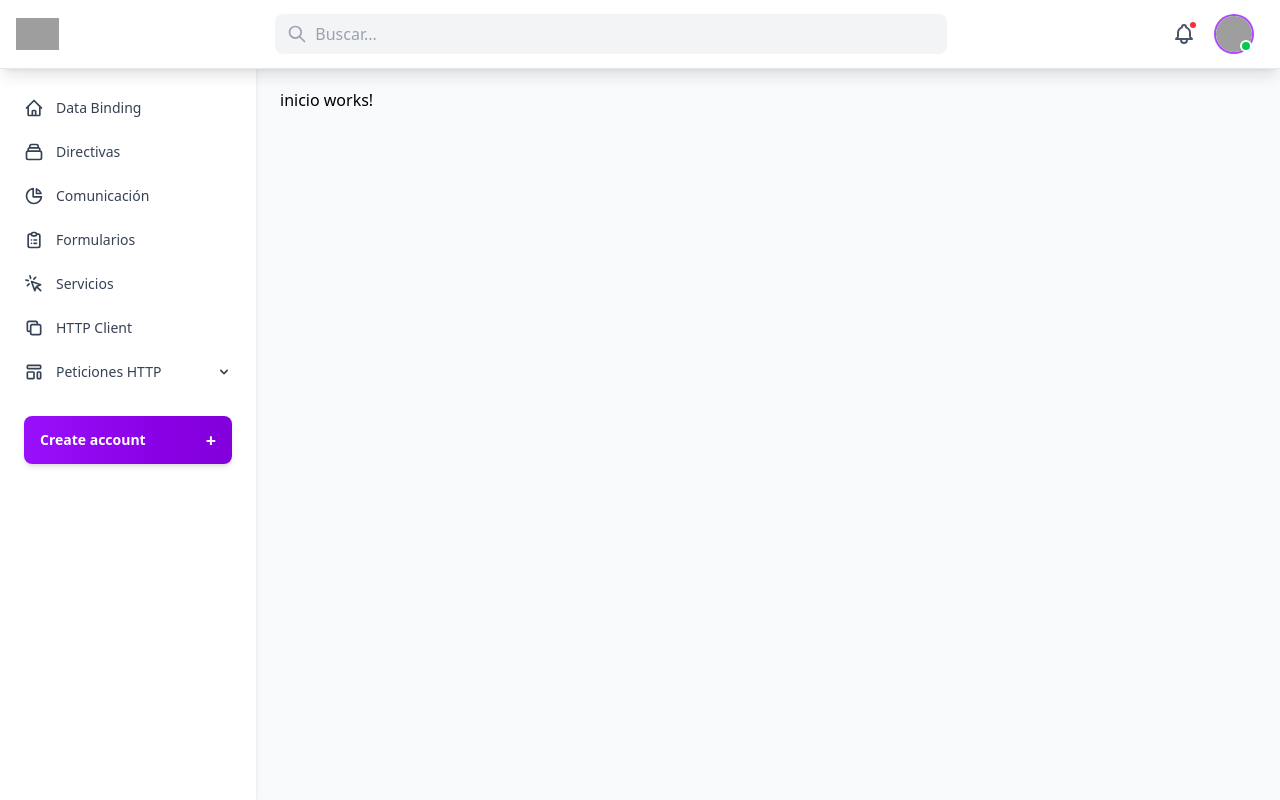
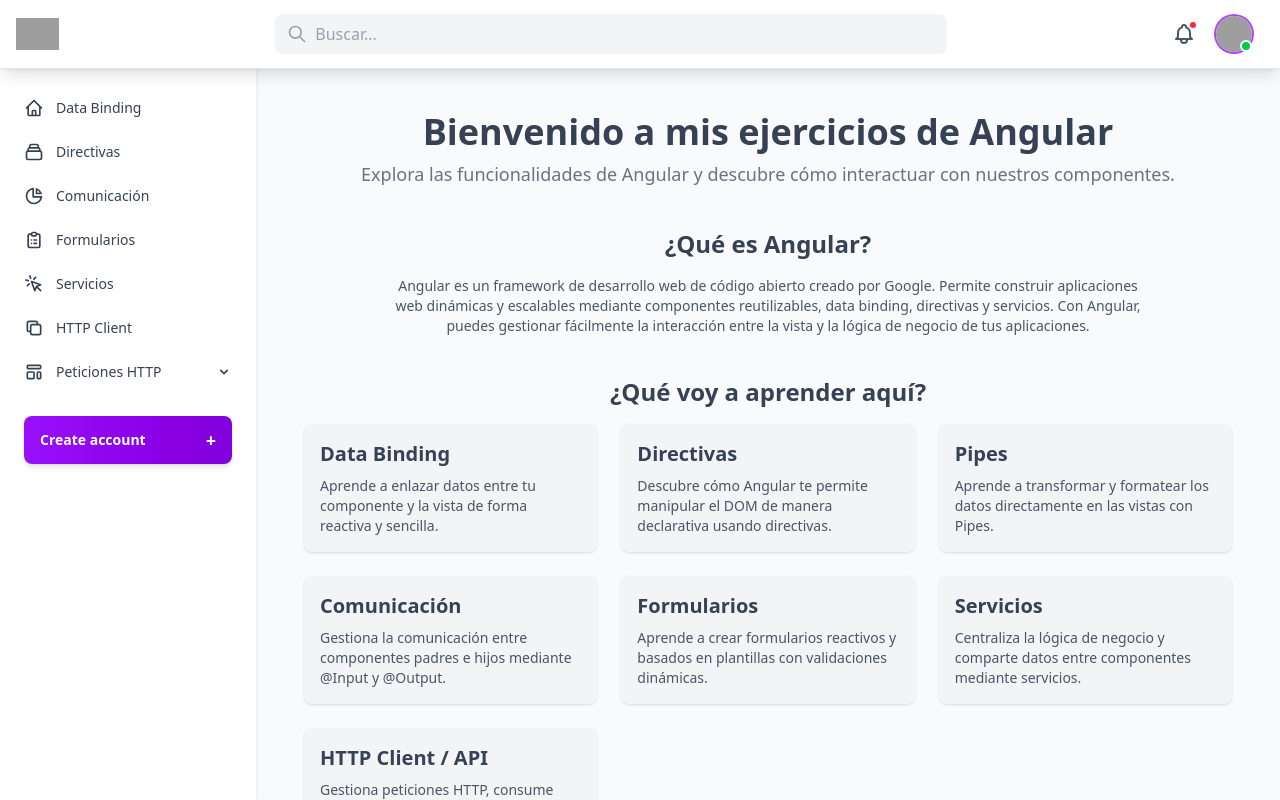
Before and after one commit to NoPinguino/EjerciciosAngular, an Angular app: page / in a window 1280 px wide. Built offline with nearby package versions, Linux system fonts and the light colour scheme; grey boxes are pictures that could not be loaded.

Commit message:
Mejora en estilos y página de Inicio

```diff
--- a/src/app/header/header.html
+++ b/src/app/header/header.html
@@ -58,14 +58,14 @@
         <!-- Profile -->
         <div class="relative">
           <button
-            class="flex items-center rounded-xl p-1 hover:bg-gray-100 dark:hover:bg-gray-700 focus:outline-none focus:ring-2 focus:ring-purple-500 transition-all duration-200"
+            class="flex items-center rounded-xl p-1 hover:bg-gray-100 dark:hover:bg-gray-700 focus:outline-none transition-all duration-200"
             aria-label="Perfil"
           >
             <div class="relative">
               <img
                 class="w-9 h-9 rounded-full object-cover ring-2 ring-purple-500 dark:ring-purple-400"
-                src="https://images.unsplash.com/photo-1502378735452-bc7d86632805?ixlib=rb-1.2.1&auto=format&fit=crop&w=200&q=80"
-                alt="Profile"
+                src="https://i.pinimg.com/1200x/73/46/7e/73467ec4721556c9bd59322134f00148.jpg"
+                alt="Penguin"
               />
               <span
                 class="absolute bottom-0 right-0 w-3 h-3 bg-green-500 border-2 border-white dark:border-gray-800 rounded-full"
--- a/src/app/pages/data-binding/data-binding.html
+++ b/src/app/pages/data-binding/data-binding.html
@@ -1,8 +1,8 @@
 <div class="max-w-full mx-6 p-6">
-  <h1 class="text-3xl font-bold my-8 text-center">Ejemplos de Data Binding en Angular</h1>
+  <h1 class="text-4xl font-bold my-6 text-center">Ejemplos de Data Binding en Angular</h1>
 
   <!-- GRID RESPONSIVE -->
-  <div class="grid grid-cols-1 gap-6 lg:grid-cols-2">
+  <div class="mt-8 grid grid-cols-1 gap-6 lg:grid-cols-2">
     <!-- ================= INTERPOLATION ================= -->
     <div class="bg-white rounded-2xl shadow-md p-6 flex flex-col gap-4">
       <h2 class="text-xl font-semibold text-blue-600">Interpolación</h2>
--- a/src/app/pages/inicio/inicio.html
+++ b/src/app/pages/inicio/inicio.html
@@ -1 +1,95 @@
-<p>inicio works!</p>
+<div class="flex flex-col text-gray-700 dark:text-gray-300 p-6">
+  <!-- Contenido principal -->
+  <main>
+    <!-- Hero / bienvenida -->
+    <section class="mb-10 text-center">
+      <h1 class="text-4xl font-bold mb-2">Bienvenido a mis ejercicios de Angular</h1>
+      <p class="text-lg text-gray-500 dark:text-gray-400">
+        Explora las funcionalidades de Angular y descubre cómo interactuar con nuestros componentes.
+      </p>
+    </section>
+
+    <!-- Mini sección introductoria a Angular -->
+    <section class="my-10 max-w-3xl mx-auto text-center">
+      <h2 class="text-2xl font-semibold mb-4">¿Qué es Angular?</h2>
+      <p class="text-gray-600 dark:text-gray-400 text-sm">
+        Angular es un framework de desarrollo web de código abierto creado por Google. Permite
+        construir aplicaciones web dinámicas y escalables mediante componentes reutilizables, data
+        binding, directivas y servicios. Con Angular, puedes gestionar fácilmente la interacción
+        entre la vista y la lógica de negocio de tus aplicaciones.
+      </p>
+    </section>
+
+    <!-- Secciones rápidas -->
+    <section class="my-10">
+      <h2 class="text-2xl font-semibold mb-2 text-center mb-4">¿Qué voy a aprender aquí?</h2>
+      <div class="grid grid-cols-1 sm:grid-cols-2 lg:grid-cols-3 gap-6">
+        <div
+          class="p-4 bg-gray-100 dark:bg-gray-800 rounded-lg shadow hover:shadow-lg transition-all duration-200"
+        >
+          <h2 class="font-semibold text-xl mb-2">Data Binding</h2>
+          <p class="text-gray-600 dark:text-gray-400 text-sm">
+            Aprende a enlazar datos entre tu componente y la vista de forma reactiva y sencilla.
+          </p>
+        </div>
+
+        <div
+          class="p-4 bg-gray-100 dark:bg-gray-800 rounded-lg shadow hover:shadow-lg transition-all duration-200"
+        >
+          <h2 class="font-semibold text-xl mb-2">Directivas</h2>
+          <p class="text-gray-600 dark:text-gray-400 text-sm">
+            Descubre cómo Angular te permite manipular el DOM de manera declarativa usando
+            directivas.
+          </p>
+        </div>
+
+        <div
+          class="p-4 bg-gray-100 dark:bg-gray-800 rounded-lg shadow hover:shadow-lg transition-all duration-200"
+        >
+          <h2 class="font-semibold text-xl mb-2">Pipes</h2>
+          <p class="text-gray-600 dark:text-gray-400 text-sm">
+            Aprende a transformar y formatear los datos directamente en las vistas con Pipes.
+          </p>
+        </div>
+
+        <div
+          class="p-4 bg-gray-100 dark:bg-gray-800 rounded-lg shadow hover:shadow-lg transition-all duration-200"
+        >
+          <h2 class="font-semibold text-xl mb-2">Comunicación</h2>
+          <p class="text-gray-600 dark:text-gray-400 text-sm">
+            Gestiona la comunicación entre componentes padres e hijos mediante @Input y @Output.
+          </p>
+        </div>
+
+        <div
+          class="p-4 bg-gray-100 dark:bg-gray-800 rounded-lg shadow hover:shadow-lg transition-all duration-200"
+        >
+          <h2 class="font-semibold text-xl mb-2">Formularios</h2>
+          <p class="text-gray-600 dark:text-gray-400 text-sm">
+            Aprende a crear formularios reactivos y basados en plantillas con validaciones
+            dinámicas.
+          </p>
+        </div>
+
+        <div
+          class="p-4 bg-gray-100 dark:bg-gray-800 rounded-lg shadow hover:shadow-lg transition-all duration-200"
+        >
+          <h2 class="font-semibold text-xl mb-2">Servicios</h2>
+          <p class="text-gray-600 dark:text-gray-400 text-sm">
+            Centraliza la lógica de negocio y comparte datos entre componentes mediante servicios.
+          </p>
+        </div>
+
+        <div
+          class="p-4 bg-gray-100 dark:bg-gray-800 rounded-lg shadow hover:shadow-lg transition-all duration-200"
+        >
+          <h2 class="font-semibold text-xl mb-2">HTTP Client / API</h2>
+          <p class="text-gray-600 dark:text-gray-400 text-sm">
+            Gestiona peticiones HTTP, consume APIs externas y maneja respuestas asíncronas en
+            Angular.
+          </p>
+        </div>
+      </div>
+    </section>
+  </main>
+</div>
--- a/src/app/pages/inicio/inicio.ts
+++ b/src/app/pages/inicio/inicio.ts
@@ -1,11 +1,18 @@
 import { Component } from '@angular/core';
+import { Router } from '@angular/router';
+import { CommonModule } from '@angular/common';
 
 @Component({
   selector: 'app-inicio',
-  imports: [],
+  standalone: true,
+  imports: [CommonModule],
   templateUrl: './inicio.html',
-  styleUrl: './inicio.css',
+  styleUrls: ['./inicio.css'], // corregido plural
 })
 export class Inicio {
+  constructor(private router: Router) {}
 
+  navigateTo(path: string) {
+    this.router.navigate([path]);
+  }
 }
```
